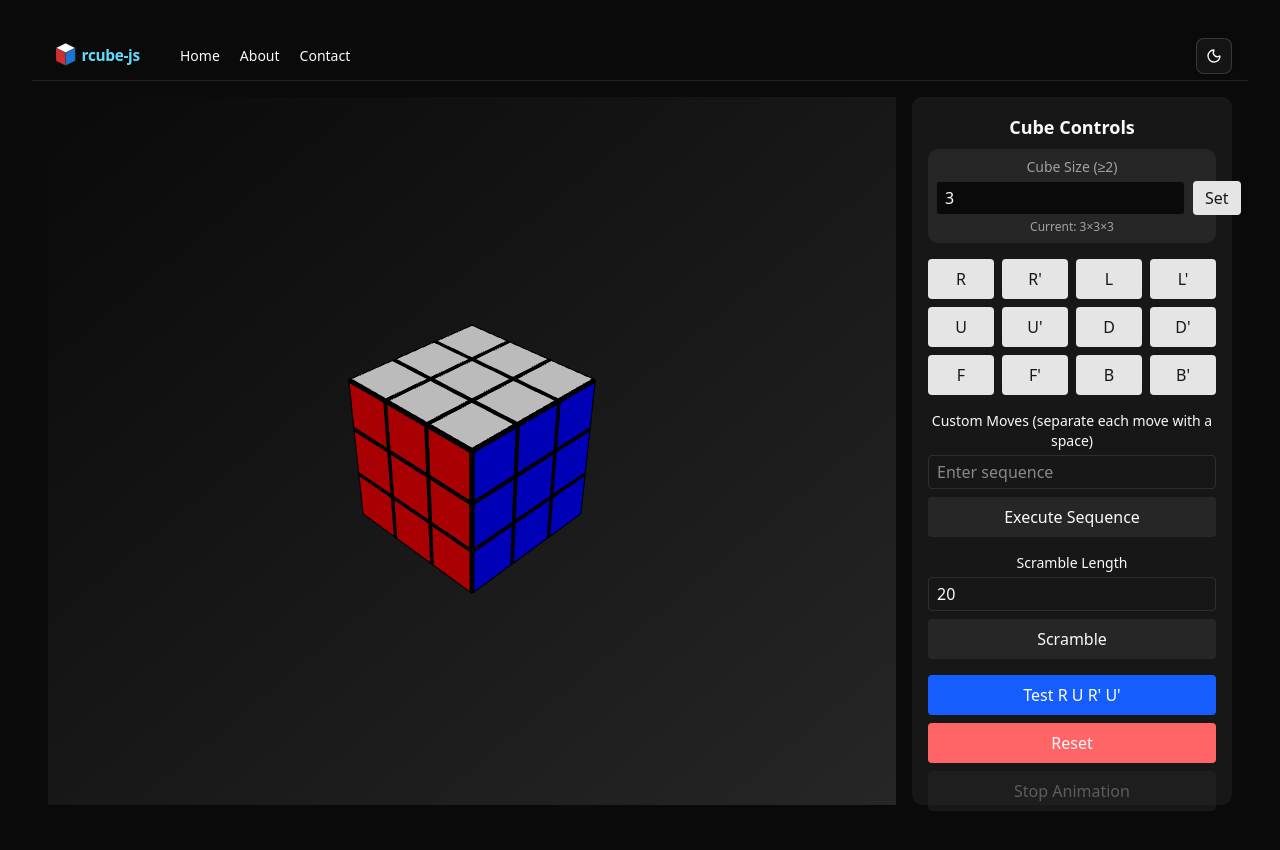
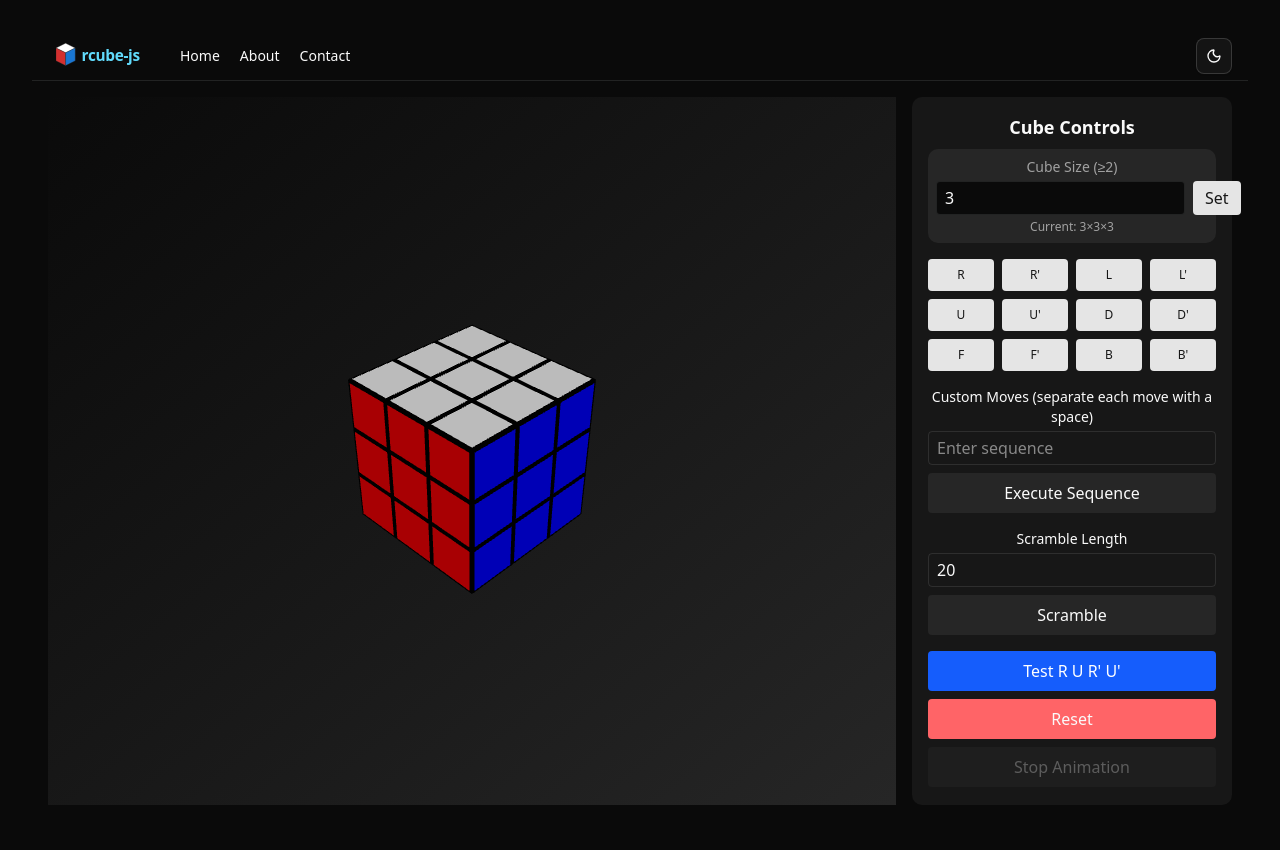
Before and after one commit to tushar-kendre/rcube-js, a React (Vite) app in the folder packages/web/: page / in a window 1280 px wide. Shown: the top 850 px of the page. Built offline with nearby package versions, Linux system fonts and the light colour scheme.

Commit message:
feat: 🎸 added dynamic move list
added dynamic move list generation with reduced redundancy in cube
controls according to cube size

```diff
--- a/packages/web/src/components/cube-controls.tsx
+++ b/packages/web/src/components/cube-controls.tsx
@@ -27,20 +27,40 @@ interface CubeControlsProps {
 }
 
 // Standard move notations for face rotations
-const moves: MoveNotation[] = [
-  "R",
-  "R'",
-  "L",
-  "L'",
-  "U",
-  "U'",
-  "D",
-  "D'",
-  "F",
-  "F'",
-  "B",
-  "B'",
-];
+const baseFaces = ["R", "L", "U", "D", "F", "B"];
+
+/**
+ * Generates appropriate moves for the given cube size
+ * Avoids redundant moves like 3R and 2L' on a 4x4x4 cube
+ */
+const generateMovesForCubeSize = (cubeSize: number): MoveNotation[] => {
+  const moves: MoveNotation[] = [];
+
+  // Always include outer face moves
+  baseFaces.forEach(face => {
+    moves.push(face, `${face}'`);
+  });
+
+  // For cubes larger than 3x3x3, add inner layer moves
+  if (cubeSize > 3) {
+    // Calculate maximum inner layer to avoid redundant moves
+    // For 4x4x4: 4 - floor(4/2) = 2 → layer 2
+    // For 5x5x5: 5 - floor(5/2) = 3 → layers 2,3
+    // For 6x6x6: 6 - floor(6/2) = 3 → layers 2,3
+    // For 7x7x7: 7 - floor(7/2) = 4 → layers 2,3,4
+    const maxInnerLayer = cubeSize - Math.floor(cubeSize / 2);
+
+    for (let layer = 2; layer <= maxInnerLayer; layer++) {
+      // Add inner layer moves for all faces
+      // All these moves are valid and distinct for each layer
+      baseFaces.forEach(face => {
+        moves.push(`${layer}${face}`, `${layer}${face}'`);
+      });
+    }
+  }
+
+  return moves;
+};
 
 /**
  * Control panel component for interacting with the Rubik's cube
@@ -115,6 +135,9 @@ export default function CubeControls({
     setInputCubeSize(cubeSize.toString());
   }, [cubeSize]);
 
+  // Generate moves based on current cube size
+  const moves = generateMovesForCubeSize(cubeSize);
+
   return (
     <div className="w-80 p-4 bg-card rounded-lg">
       <h3 className="text-lg font-semibold mb-2">Cube Controls</h3>
@@ -149,13 +172,17 @@ export default function CubeControls({
           Current: {cubeSize}×{cubeSize}×{cubeSize}
         </div>
       </div>
-      <div className="grid grid-cols-4 gap-2 mb-4">
+      <div className={`grid gap-2 mb-4 ${
+        moves.length > 18 ? 'grid-cols-8' :
+        moves.length > 12 ? 'grid-cols-6' :
+        'grid-cols-4'
+      }`}>
         {moves.map((m) => (
           <button
             key={m}
             onClick={() => executeMove(m)}
             disabled={isAnimating}
-            className="w-full py-2 bg-primary text-primary-foreground rounded disabled:opacity-50"
+            className="w-full py-2 bg-primary text-primary-foreground rounded disabled:opacity-50 text-xs"
           >
             {m}
           </button>
```
